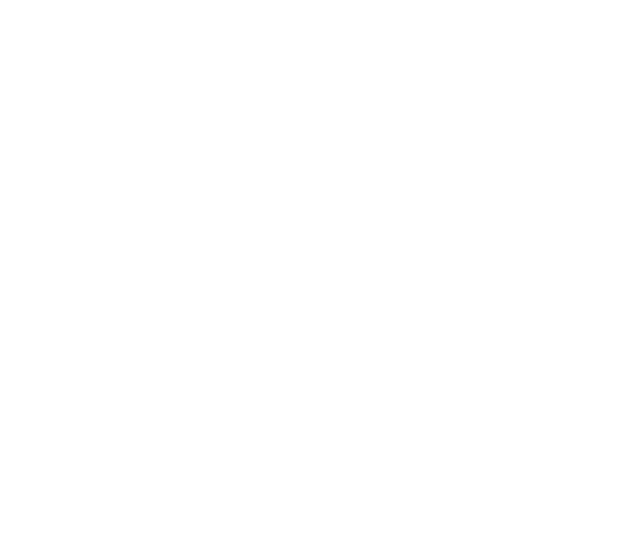
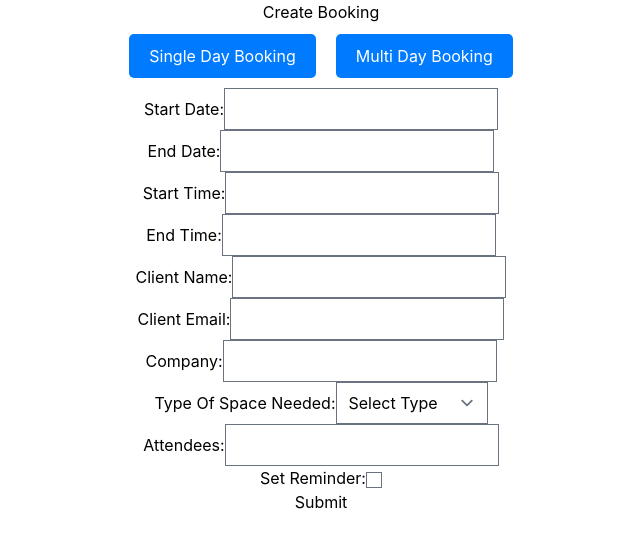
Before and after one commit to CodeDay-Labs-RNZ/Space-saver, a React (Create React App) app in the folder frontend/: page /booking in a window 1280 px wide. Before the commit this address had no page. Shown: the top 548 px of the page, without its empty margins (319-959 px from the left). Built offline with nearby package versions, Linux system fonts and the light colour scheme.

Commit message:
create booking page started

```diff
--- a/frontend/src/App.tsx
+++ b/frontend/src/App.tsx
@@ -6,6 +6,7 @@ import Login from "./pages/Login";
 import Dashboard from "./pages/Dashboard";
 import Contact from "./pages/Contact";
 import Calendar from "./pages/CalendarPage";
+import CreateBooking from './pages/CreateBooking';
 import {BrowserRouter as Router, Route, Routes} from 'react-router-dom';
 
 
@@ -19,7 +20,8 @@ function App() {
               <Route path='/' element={<LandingPage/>}/>
               <Route path='/login' element={<Login/>}/>
               <Route path='/dashboard' element={<Dashboard/>}/>
-              <Route path='/calendar' element={<Calendar/>}/>
+              <Route path='/booking' element={<CreateBooking/>}/>
+              <Route path='/calendar' element={<Calendar onBookingData={() => {}} />}/>
               <Route path='/contact' element={<Contact/>}/>
             </Routes>
           </div>
--- a/frontend/src/pages/CalendarPage.tsx
+++ b/frontend/src/pages/CalendarPage.tsx
@@ -1,4 +1,5 @@
 import React, { useState } from 'react'
+import { useNavigate } from 'react-router-dom';
 import CalendarComponent from '../components/CalendarComponent';
 import CalendarComponentRangeOfDays from '../components/CalendarComponentRangeOfDays';
 
@@ -15,7 +16,14 @@ interface DateRange {
   endTime: Date | null;
 }
 
-function CalendarPage() {
+interface CalendarPageProps {
+  onBookingData: (value: DateType | DateRange) => void;
+}
+
+
+function CalendarPage({onBookingData}: CalendarPageProps) {
+
+  const navigate = useNavigate();
 
   const [bookingType, setBookingType] = useState<'single' | 'multi' | null>(null);
 
@@ -28,6 +36,10 @@ function CalendarPage() {
     console.log('Selected Time:', datetype.justDate);
     console.log('Start Time:', datetype.startDateTime);
     console.log('End Time:', datetype.endDateTime);
+
+    localStorage.setItem('bookingData', JSON.stringify(datetype));
+    onBookingData(datetype); /* pass data to CreateBooking */
+    navigate('/booking'); /* navigate to booking form page */
     setBookingType(null);
   }
 
@@ -36,6 +48,10 @@ function CalendarPage() {
     console.log('Start Time:', dateRange.startTime);
     console.log('End Date:', dateRange.endDate);
     console.log('End Time:', dateRange.endTime);
+
+    localStorage.setItem('bookingData', JSON.stringify(dateRange));
+    onBookingData(dateRange); /* pass data to CreateBooking */
+    navigate('/booking'); /* navigate to booking form page */
     setBookingType(null);
   }
 
--- a/frontend/src/pages/CreateBooking.tsx
+++ b/frontend/src/pages/CreateBooking.tsx
@@ -1,13 +1,222 @@
-import React from 'react'
+import React, { FormEvent, useEffect, useState } from 'react';
+import CalendarPage from './CalendarPage';
+
+
+/* data types for booking data */
+interface DateType {
+  justDate: Date | null;
+  startDateTime: Date | null;
+  endDateTime: Date | null;
+}
+
+interface DateRange {
+  startDate: Date | null;
+  endDate: Date | null;
+  startTime: Date | null;
+  endTime: Date | null;
+}
+
+/* data types for form data */
+interface FormData {
+  clientName: string;
+  clientEmail: string;
+  company: string;
+  typeOfSpaceNeeded: string;
+  attendees: string;
+  reminder: boolean;
+}
+
 
 export function CreateBooking() {
 
-  /* use calendar component to register user's selection for day/time booking
-    need a form to capture additional details like booking details (grab user's info from backend before register user's form details) */
+  /* capture additional booking details by grabbing user's info from backend before submitting form */
+
+  const [bookingData, setBookingData] = useState<DateType | DateRange | null>(null);
+  const [formData, setFormData] = useState<FormData>({
+    /* grab client name and email from backend */
+    clientName: '',
+    clientEmail: '',
+    company: '',
+    typeOfSpaceNeeded: '',
+    attendees: '',
+    reminder: false,
+    /* add additional fields based on bookingSchema and bookingDetailsSchema */
+  })
+
+  /* additional state for start and end dates/times */
+  const [startDate, setStartDate] = useState<Date | null>(null);
+  const [endDate, setEndDate] = useState<Date | null>(null);
+  const [startTime, setStartTime] = useState<Date | null>(null);
+  const [endTime, setEndTime] = useState<Date | null>(null);
+
+
+  /* handling data from CalendarPage */
+  const handleBookingData = (data: DateType | DateRange) => {
+    setBookingData(data);
+  }
+
+  /* handling form submission */
+  const handleSubmit = (e: FormEvent<HTMLFormElement>) => {
+    e.preventDefault();
+
+    /* validate formData based on bookingSchema and bookingDetailsSchema,
+    then send formData and bookingData to backend */
+
+  }
+
+  /* handling form input changes */
+  const handleInputChange = (e: React.ChangeEvent<HTMLInputElement | HTMLSelectElement>) => {
+    const { name, value } = e.target;
+    setFormData({
+      ...formData,
+      [name]: value,
+    });
+  }
+
+  useEffect(() => {
+    const saveBookingData = localStorage.getItem('bookingData');
+    if (saveBookingData) {
+      const parseData = JSON.parse(saveBookingData) as DateType | DateRange;
+      setBookingData(parseData);
+
+      /* populate start and end dates/times based on bookingData */
+      if ('justDate' in parseData) {
+        setStartDate(parseData.justDate);
+        /* setting end date same as start date for single-day booking */
+        setEndDate(parseData.justDate);
+        setStartTime(parseData.startDateTime);
+        setEndTime(parseData.endDateTime);
+      } else {
+        setStartDate(parseData.startDate);
+        setEndDate(parseData.endDate);
+        setStartTime(parseData.startTime);
+        setEndTime(parseData.endTime);
+      }
+    }
+  }, []);
 
 
   return (
-    <div>CreateBooking</div>
+    <div>
+      <h1>Create Booking</h1>
+      {/* conditionally render calendar component based on bookingData */}
+      {bookingData === null && <CalendarPage onBookingData={handleBookingData} />}
+
+      {/* booking form */}
+      <form onSubmit={handleSubmit}>
+
+        {/* display booking dates/times (readonly) */}
+        <div>
+          <label>Start Date:</label>
+          <input
+            type='text'
+            name='startDate'
+            value={startDate ? startDate.toString() : ''}
+            readOnly
+          />
+        </div>
+        <div>
+          <label>End Date:</label>
+          <input
+            type='text'
+            name='endDate'
+            value={endDate ? endDate.toString() : ''}
+            readOnly
+          />
+        </div>
+        <div>
+          <label>Start Time:</label>
+          <input
+            type='text'
+            name='startTime'
+            value={startTime ? startTime.toString() : ''}
+            readOnly
+          />
+        </div>
+        <div>
+          <label>End Time:</label>
+          <input
+            type='text'
+            name='endTime'
+            value={endTime ? endTime.toString() : ''}
+            readOnly
+          />
+        </div>
+
+
+        {/* todo: after getting user's name/email, add into these input fields and disable input fields */}
+        <div>
+          <label htmlFor='clientName'>Client Name:</label>
+            <input
+              type='text'
+              id='clientName'
+              name='clientName'
+              value={formData.clientName}
+              onChange={handleInputChange}
+            />
+        </div>
+        <div>
+          <label htmlFor='clientEmail'>Client Email:</label>
+            <input
+              type='email'
+              id='clientEmail'
+              name='clientEmail'
+              value={formData.clientEmail}
+              onChange={handleInputChange}
+            />
+        </div>
+
+        <div>
+          <label htmlFor='company'>Company:</label>
+            <input
+              type='text'
+              id='company'
+              name='company'
+              value={formData.company}
+              onChange={handleInputChange}
+            />
+        </div>
+        <div>
+          <label htmlFor='typeOfSpaceNeeded'>Type Of Space Needed:</label>
+            <select
+              id='typeOfSpaceNeeded'
+              name='typeOfSpaceNeeded'
+              value={formData.typeOfSpaceNeeded}
+              onChange={handleInputChange}
+            >
+              <option value=''>Select Type</option>
+              <option value='ROOMRENTAL'>Rent A Room</option>
+              <option value='DESKRENTAL'>Rent A Desk</option>
+              <option value='FLOORRENTAL'>Rent A Floor</option>
+            </select>
+        </div>
+
+        {/* todo: change this input to invite additional emails added by comma */}
+        <div>
+          <label htmlFor='attendees'>Attendees:</label>
+            <input
+              type='text'
+              id='attendees'
+              name='attendees'
+              value={formData.attendees}
+              onChange={handleInputChange}
+            />
+        </div>
+
+        {/* todo: after backend has implemented funcionality for setting reminders, tailor this input for that case */}
+        <div>
+          <label htmlFor='reminder'>Set Reminder:</label>
+            <input
+              type='checkbox'
+              id='reminder'
+              name='reminder'
+              checked={formData.reminder}
+              onChange={(e) => setFormData({...formData, reminder: e.target.checked})}
+            />
+        </div>
+        <button type='submit'>Submit</button>
+      </form>
+    </div>
   )
 }
 
```
